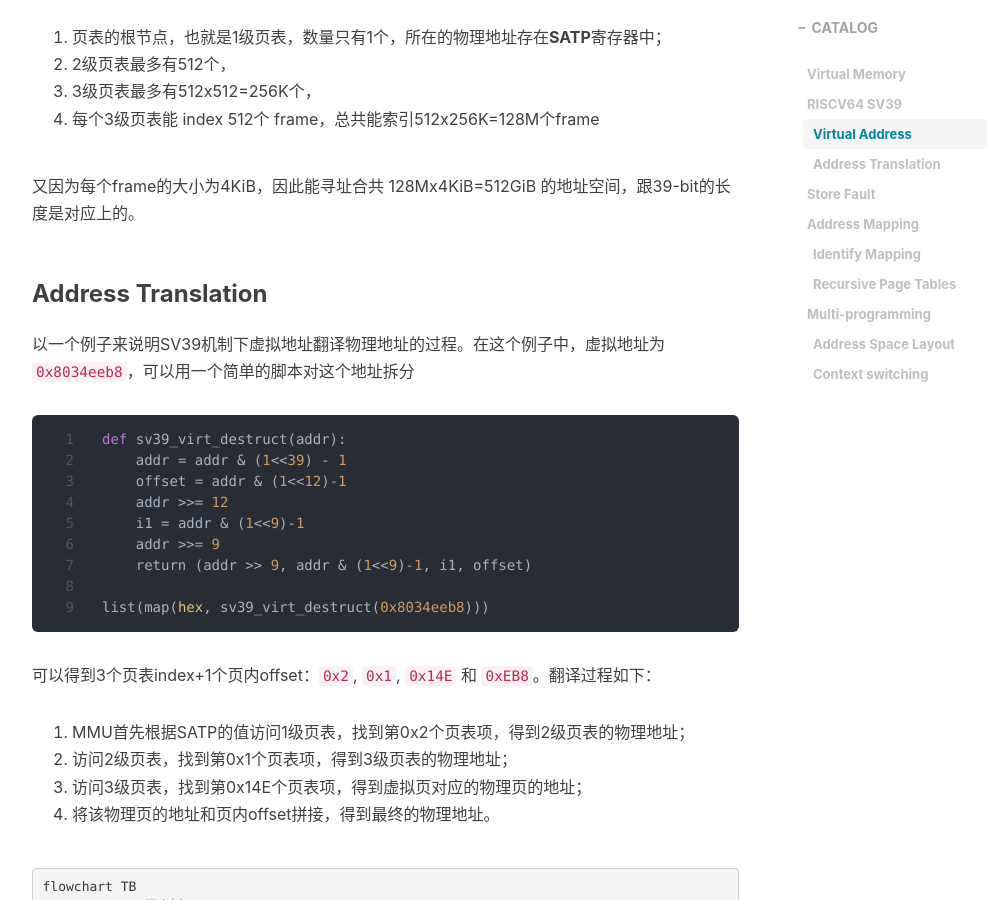
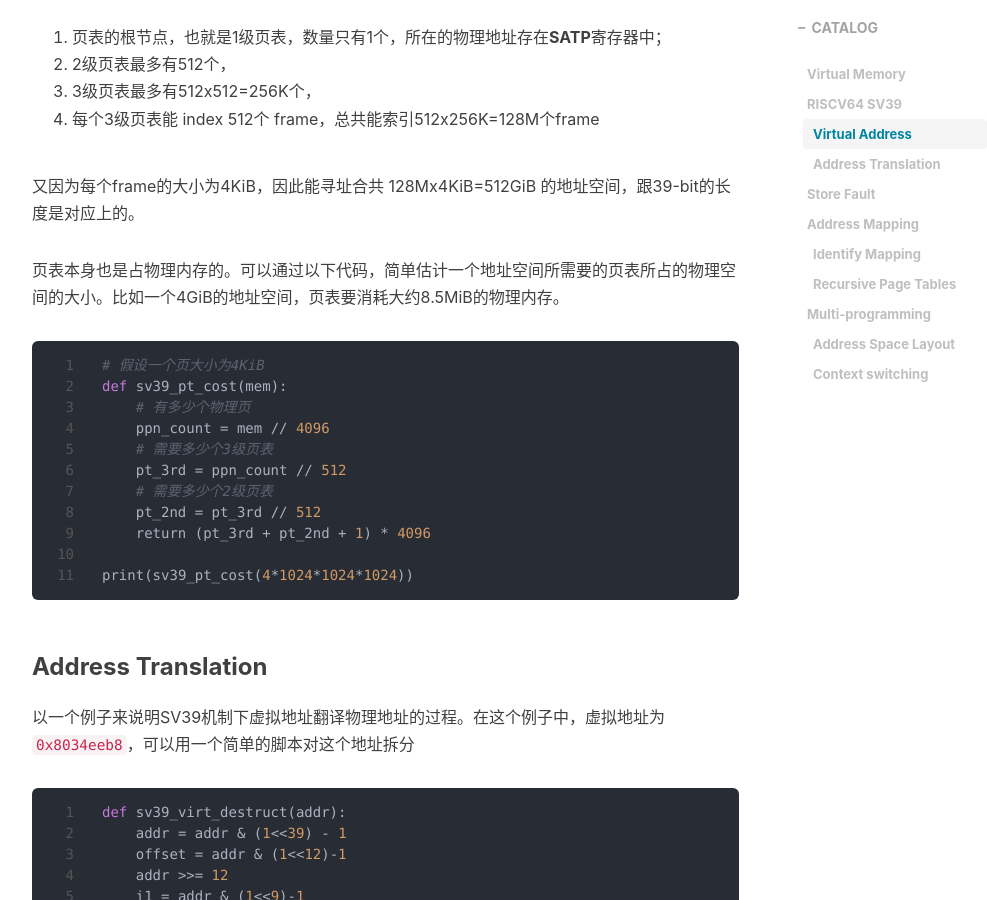
Before and after one commit to kayoch1n/kayoch1n.github.io, a Jekyll site: the page built from _posts/2023-09-29-riscv64-virt-mem.markdown, in a window 1280 px wide and 900 px high, scrolled down 2688 px. Shown: the whole window, without its empty margins (233-1220 px from the left). Built offline with Jekyll 4.4.1, drawn with Linux system fonts in a browser that asks for light colours; nearby versions of some CDN libraries; a script that is not in the unit is left out; comment, search, counter and statistics services are not loaded.

Commit message:
更新 _posts/2023-09-29-riscv64-virt-mem.markdown

````diff
--- a/_posts/2023-09-29-riscv64-virt-mem.markdown
+++ b/_posts/2023-09-29-riscv64-virt-mem.markdown
@@ -77,6 +77,24 @@ SV39是RISCV64下的一个虚拟内存机制，因其64-bit的虚拟地址仅使
 4. 每个3级页表能 index 512个 frame，总共能索引512x256K=128M个frame
 
 又因为每个frame的大小为4KiB，因此能寻址合共 128Mx4KiB=512GiB 的地址空间，跟39-bit的长度是对应上的。
+
+页表本身也是占物理内存的。可以通过以下代码，简单估计一个地址空间所需要的页表所占的物理空间的大小。比如一个4GiB的地址空间，页表要消耗大约8.5MiB的物理内存。
+
+```python
+# 假设一个页大小为4KiB
+def sv39_pt_cost(mem):
+    # 有多少个物理页
+    ppn_count = mem // 4096
+    # 需要多少个3级页表
+    pt_3rd = ppn_count // 512
+    # 需要多少个2级页表
+    pt_2nd = pt_3rd // 512
+    return (pt_3rd + pt_2nd + 1) * 4096
+
+print(sv39_pt_cost(4*1024*1024*1024))
+```
+
+
 
 ### Address Translation
 
````
